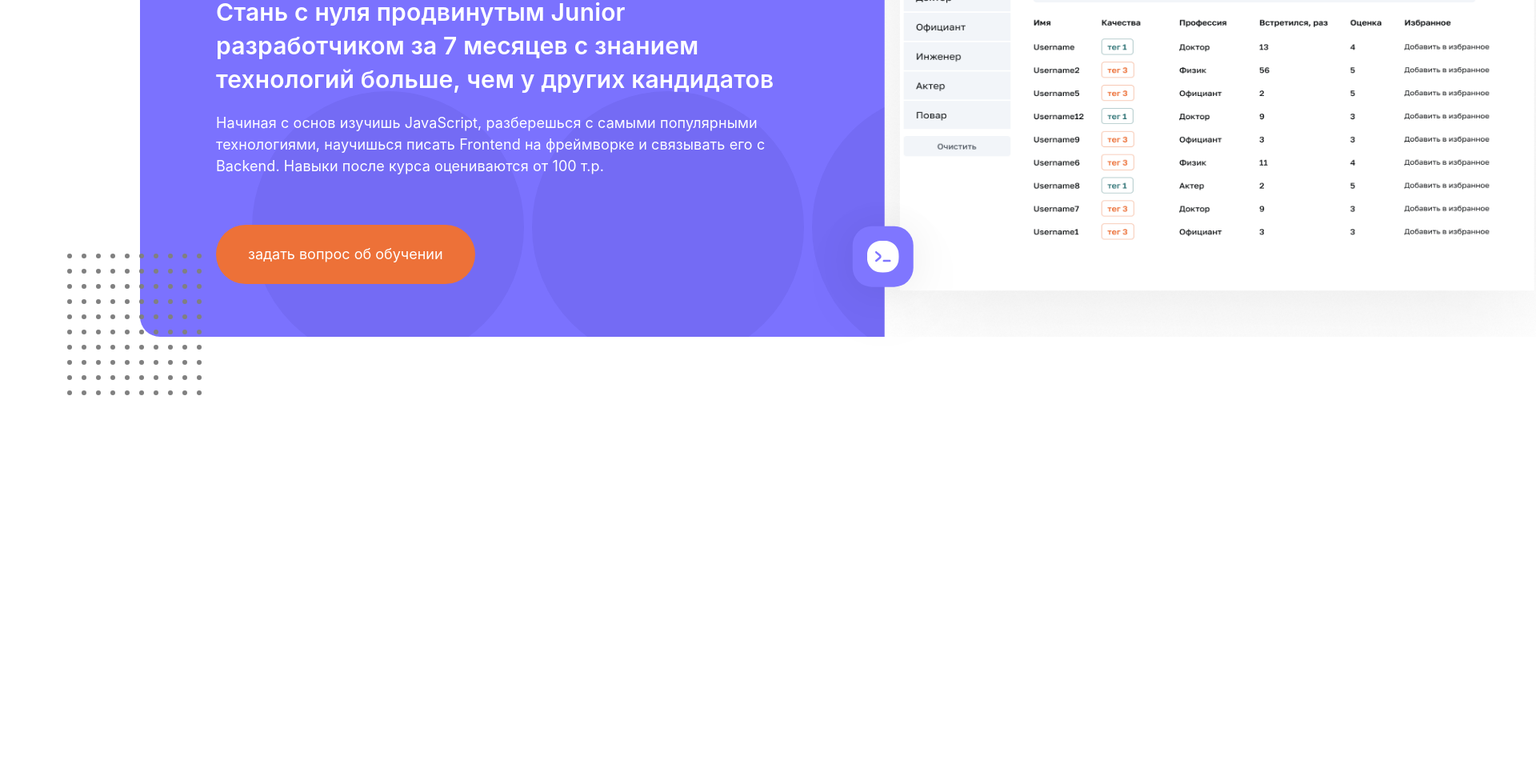
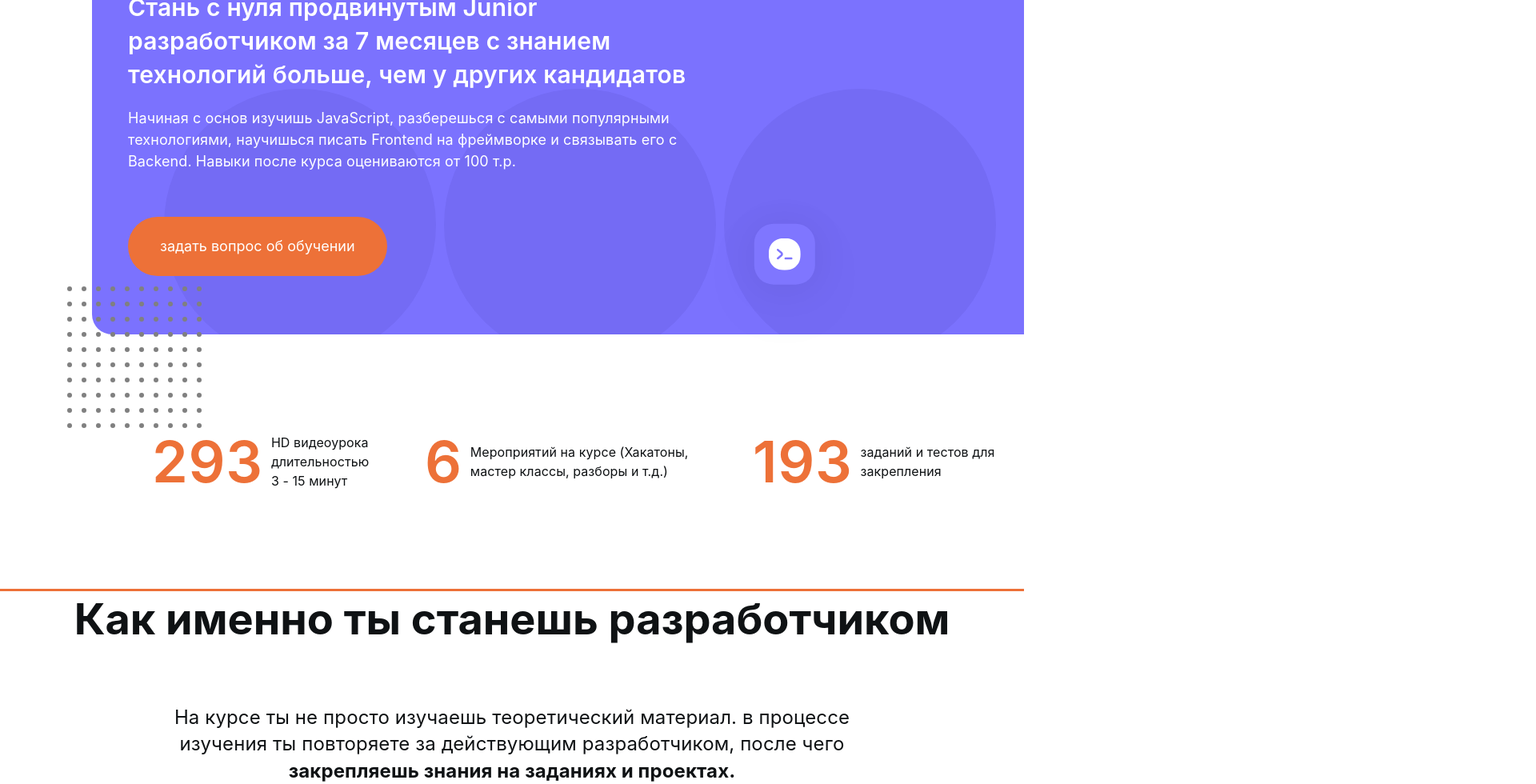
Before and after one commit to SergeyBerez/test, a React (Create React App) app: page / in a window 1280 px wide. Shown: the part 358-1338 px from the top of the page at 80% size, 1920 px wide, since content can reach past the window. Before the commit the page ends 879 px from the top, so only its background shows below. Built offline with nearby package versions, Linux system fonts and the light colour scheme.

Commit message:
add section main

```diff
--- a/src/App.js
+++ b/src/App.js
@@ -1,42 +1,76 @@
-import "./App.css";
-import Dots from "./components/Dots";
-import ButtonTooltip from "./components/ButtonTooltip";
+import './App.css';
+import Dots from './components/Dots';
+import ButtonTooltip from './components/ButtonTooltip';
 
 function App() {
   return (
     <>
       <header className="header">
+        <div className="container mx-auto">
           <div className="header-bg">
-          <div className="circles-block">
-            <div className="circles"></div>
-            <div className="circles"></div>
-            <div className="circles"></div>
-          </div>
             <div className="header-title-block">
               <h1 className="h1-title">
                 <p>Профессия</p> Frontend — разработчик
               </h1>
               <p className="header-subtitle">
-              Стань с нуля продвинутым Junior разработчиком за 7 месяцев с
-              знанием технологий больше, чем у других кандидатов
+                Стань с нуля продвинутым Junior разработчиком за 7 месяцев с знанием технологий
+                больше, чем у других кандидатов
               </p>
               <p className="header-subtitle-description">
-              Начиная с основ изучишь JavaScript, разберешься с самыми
-              популярными технологиями, научишься писать Frontend на фреймворке
-              и связывать его с Backend. Навыки после курса оцениваются от 100
-              т.р.
+                Начиная с основ изучишь JavaScript, разберешься с самыми популярными технологиями,
+                научишься писать Frontend на фреймворке и связывать его с Backend. Навыки после
+                курса оцениваются от 100 т.р.
               </p>
+            </div>
+            <div className="section-button-circles">
+              <div className="circles-block">
+                <div className="circles">
                   <button className="button-header">задать вопрос об обучении</button>
                 </div>
-
-
+                <div className="circles"></div>
+                <div className="circles"></div>
+              </div>
+            </div>
+            {/* </div> */}
           </div>
           <ButtonTooltip></ButtonTooltip>
           <Dots cls="up"></Dots>
           <Dots cls="down"></Dots>
+
+          <div className="section-numbers">
+            <div className="number-block">
+              <div className="number">293</div>
+              <p className="number-text">
+                <p>HD видеоурока</p> длительностью 3 - 15 минут
+              </p>
+            </div>
+            <div className="number-block">
+              <div className="number">6</div>
+              <p className="number-text">
+                {' '}
+                Мероприятий на курсе (Хакатоны, мастер классы, разборы и т.д.)
+              </p>
+            </div>
+            <div className="number-block">
+              <span className="number">193</span>
+              <p className="number-text">заданий и тестов для закрепления</p>
+            </div>
+          </div>
+        </div>
       </header>
 
-      <div className="container mx-auto"></div>
+      <main>
+        <div className="container mx-auto">
+          <div className="section-description">
+            <h2 className="description-title">Как именно ты станешь разработчиком</h2>
+            <p className="description-subtitle">
+              На курсе ты не просто изучаешь теоретический материал. в процессе изучения ты
+              повторяете за действующим разработчиком, после чего{' '}
+              <b>закрепляешь знания на заданиях и проектах.</b>
+            </p>
+          </div>
+        </div>
+      </main>
     </>
   );
 }
--- a/src/components/ButtonTooltip.js
+++ b/src/components/ButtonTooltip.js
@@ -1,6 +1,6 @@
-import React, { useState } from "react";
-import exelIcon from "../../src/Vector.svg";
-import layer from "../../src/Property 1=Default.png";
+import React, { useState } from 'react';
+import exelIcon from '../../src/Vector.svg';
+import layer from '../../src/Property 1=Default.png';
 function ButtonTooltip() {
   const [isShown, setIsShown] = useState(false);
   const [cls, SetCls] = useState(true);
@@ -14,19 +14,17 @@ function ButtonTooltip() {
         onClick={showTooltipBlock}
         className="button-exel"
         onMouseEnter={() => setIsShown(true)}
-        onMouseLeave={() => setIsShown(false)}
-      >
-        <img src={exelIcon} />
+        onMouseLeave={() => setIsShown(false)}>
+        <img src={exelIcon} alt="button" />
       </button>
-      <div className={cls ? "exel-animation" : "exel-animation moveleft"}>
-        <img src={layer}></img>
+      <div className={cls ? 'exel-animation' : 'exel-animation moveleft'}>
+        <img src={layer} alt="users"></img>
       </div>
       {isShown && (
         <div className="tooltip-box">
           <p className="tooltip-box-text">
-            Обучение для тех, кто готов учиться 10 часов в неделю, чтобы
-            получить результат. Мы даем необходимые навыки на продвинутом
-            уровне, убирая все лишнее
+            Обучение для тех, кто готов учиться 10 часов в неделю, чтобы получить результат. Мы даем
+            необходимые навыки на продвинутом уровне, убирая все лишнее
           </p>
         </div>
       )}
--- a/src/index.css
+++ b/src/index.css
@@ -4,50 +4,39 @@
 
 body {
   margin: 0;
-  width: 1920px;
-  font-family: -apple-system, BlinkMacSystemFont, "Golos", "Segoe UI", "Roboto",
-    "Oxygen", "Ubuntu", "Cantarell", "Fira Sans", "Droid Sans", "Helvetica Neue",
-    sans-serif;
+  padding: 0;
+
+  font-family: -apple-system, BlinkMacSystemFont, 'Golos', 'Segoe UI', 'Roboto', 'Oxygen', 'Ubuntu',
+    'Cantarell', 'Fira Sans', 'Droid Sans', 'Helvetica Neue', sans-serif;
   -webkit-font-smoothing: antialiased;
   -moz-osx-font-smoothing: grayscale;
 }
 
 code {
-  font-family: source-code-pro, Menlo, Monaco, Consolas, "Courier New",
-    monospace;
+  font-family: source-code-pro, Menlo, Monaco, Consolas, 'Courier New', monospace;
 }
-/* .main-section {
-  margin: 0 auto;
-  width: 1820px;
-  border: 1px solid red;
-} */
 
 .header {
-  /* max-width: 1920px;
-  max-height: 960px; */
-  padding-left: 175px;
+  padding-left: 160px;
   padding-top: 99px;
-  padding-bottom: 100px;
   position: relative;
+  border-bottom: 3px solid #ed7138;
 }
 .header-bg {
   display: flex;
   flex-direction: column;
-  justify-content: end;
-  position: relative;
-  width: 1760px;
-  min-height: 680px;
   overflow: hidden;
+  margin-left: -45px;
   border-radius: 25px 0 0 25px;
   background-color: #7b72fe;
 }
 .header-title-block {
-  position: absolute;
-  z-index: 999;
+  /* position: absolute;
+  z-index: 999; */
 
-  padding: 67px 0 66px 95px;
-
-  /* padding-right: 800px; */
+  padding: 67px 0 66px 45px;
+  position: relative;
+  z-index: 1;
   font-weight: 600;
   color: #ffffff;
 }
@@ -62,7 +51,7 @@ code {
 }
 
 .header-subtitle {
-  width: 747px;
+  max-width: 747px;
   margin-top: 40px;
   font-size: 30px;
   line-height: 140%;
@@ -71,16 +60,22 @@ code {
 }
 .header-subtitle-description {
   margin-top: 20px;
-  width: 699px;
-  height: 81px;
+  max-width: 699px;
+
   font-weight: 400;
   font-size: 18px;
   line-height: 150%;
   /* or 27px */
   letter-spacing: 0.005em;
 }
+.section-button-circles {
+  display: flex;
+  padding-left: 85px;
+  margin-top: -170px;
+}
 .button-header {
-  margin-top: 60px;
+  margin-top: 160px;
+  margin-left: -45px;
   display: flex;
   flex-direction: row;
   align-items: flex-start;
@@ -96,12 +91,12 @@ code {
 .circles-block {
   position: relative;
   margin-bottom: -33px;
-  align-self: start;
-  padding-left: 135px;
+  /* align-self: start; */
+
   display: flex;
-  justify-content: center;
-  align-items: center;
-  overflow: hidden;
+  /* justify-content: center;
+  align-items: center; */
+  /* overflow: hidden; */
 }
 .circles {
   width: 340px;
@@ -123,8 +118,9 @@ code {
   top: 168px;
 }
 .block-dots.down {
-  top: 669px;
+  top: 710px;
   left: 78px;
+  z-index: 1;
 }
 .dots {
   margin: 6px;
@@ -137,14 +133,13 @@ code {
   cursor: pointer;
   z-index: 99999;
   position: absolute;
-  transform: translate(1172%, -182%);
+  transform: translate(1030%, -182%);
   display: flex;
   flex-direction: column;
   align-items: flex-start;
   padding: 18px;
   background: #7f76ff;
-  box-shadow: 0px 5px 50px rgba(0, 0, 0, 0.07),
-    0px 24px 160px rgba(0, 0, 0, 0.05);
+  box-shadow: 0px 5px 50px rgba(0, 0, 0, 0.07), 0px 24px 160px rgba(0, 0, 0, 0.05);
   width: 76px;
   height: 76px;
   border-radius: 24px;
@@ -154,14 +149,16 @@ code {
   transform: translate(112%, -100%);
   z-index: 9999;
   position: absolute;
-  width: 831px;
-  height: 601px;
+  max-width: 730px;
+
   background-color: #ffffff;
-  opacity: 1;
+  opacity: 0;
+  display: none;
   transition: 1s;
 }
 .exel-animation.moveleft {
-  opacity: 0;
+  opacity: 1;
+  display: block;
 }
 img {
   width: 100%;
@@ -173,13 +170,12 @@ img {
   height: 160px;
   position: absolute;
   z-index: 9999;
-  transform: translate(222%, -58%);
+  transform: translate(166%, -58%);
   padding: 40px 24px 30px 24px;
 
   border-radius: 24px;
   background: #ffffff;
-  box-shadow: 0px 5px 50px rgba(0, 0, 0, 0.07),
-    0px 24px 160px rgba(0, 0, 0, 0.05);
+  box-shadow: 0px 5px 50px rgba(0, 0, 0, 0.07), 0px 24px 160px rgba(0, 0, 0, 0.05);
 }
 .tooltip-box-text {
   font-size: 16px;
@@ -187,3 +183,51 @@ img {
   letter-spacing: 0.005em;
   color: #ed7138;
 }
+
+.section-numbers {
+  display: flex;
+  justify-content: center;
+  margin-top: 90px;
+  padding-bottom: 90px;
+}
+.number-block {
+  display: flex;
+  margin: 30px;
+  max-width: 350px;
+  align-items: center;
+}
+
+.number {
+  font-weight: 600;
+  font-size: 72px;
+  line-height: 78px;
+  letter-spacing: 0.01em;
+  color: #ed7138;
+}
+.number-text {
+  font-weight: 400;
+  font-size: 16px;
+  margin-left: 10px;
+  line-height: 150%;
+  letter-spacing: 0.005em;
+  color: #0f1214;
+}
+.section-description {
+  text-align: center;
+  color: #0f1214;
+}
+h2.description-title {
+  font-weight: 700;
+  font-size: 54px;
+  line-height: 130%;
+  margin-bottom: 70px;
+}
+
+.description-subtitle {
+  margin: 0 auto;
+  max-width: 960px;
+  font-weight: 400;
+  font-size: 24px;
+  line-height: 140%;
+  letter-spacing: 0.005em;
+}
```
Lines whose indentation alone changed are shown as unchanged.
